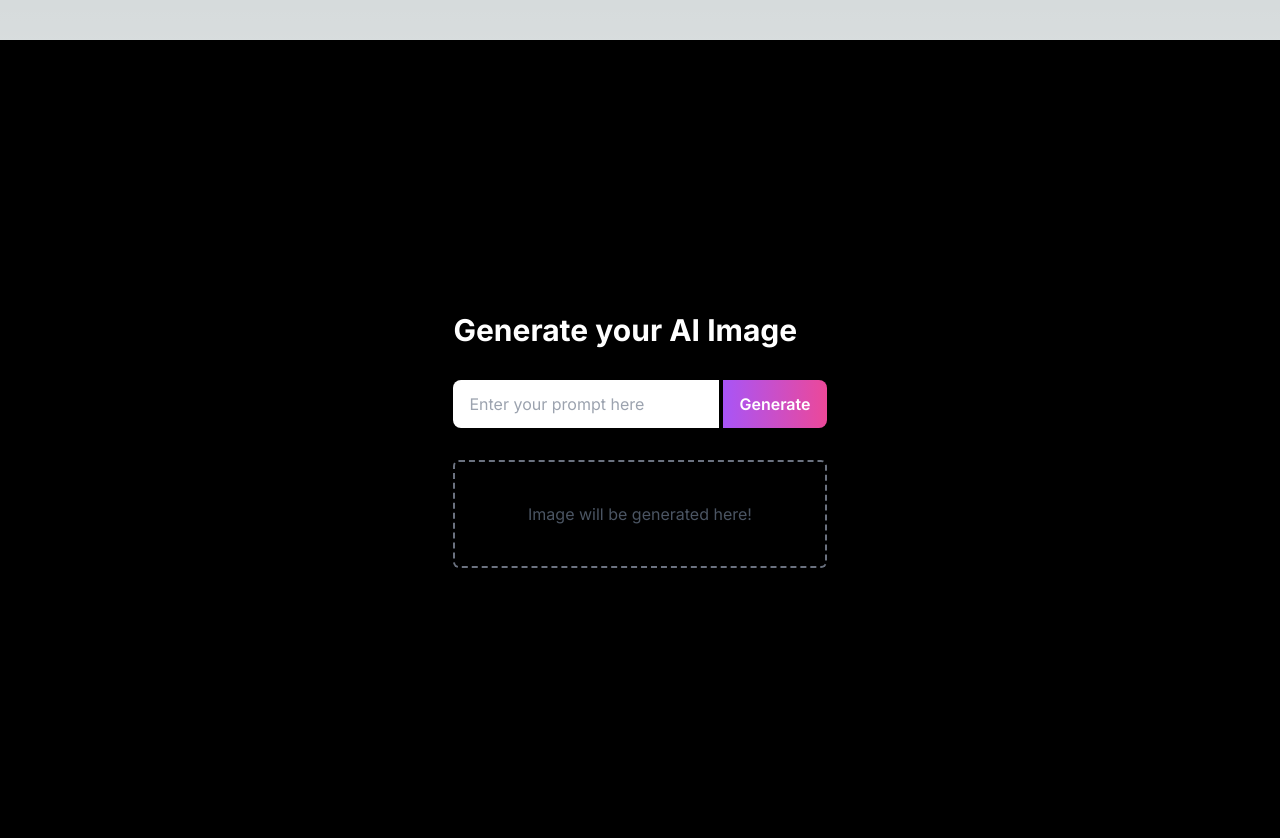
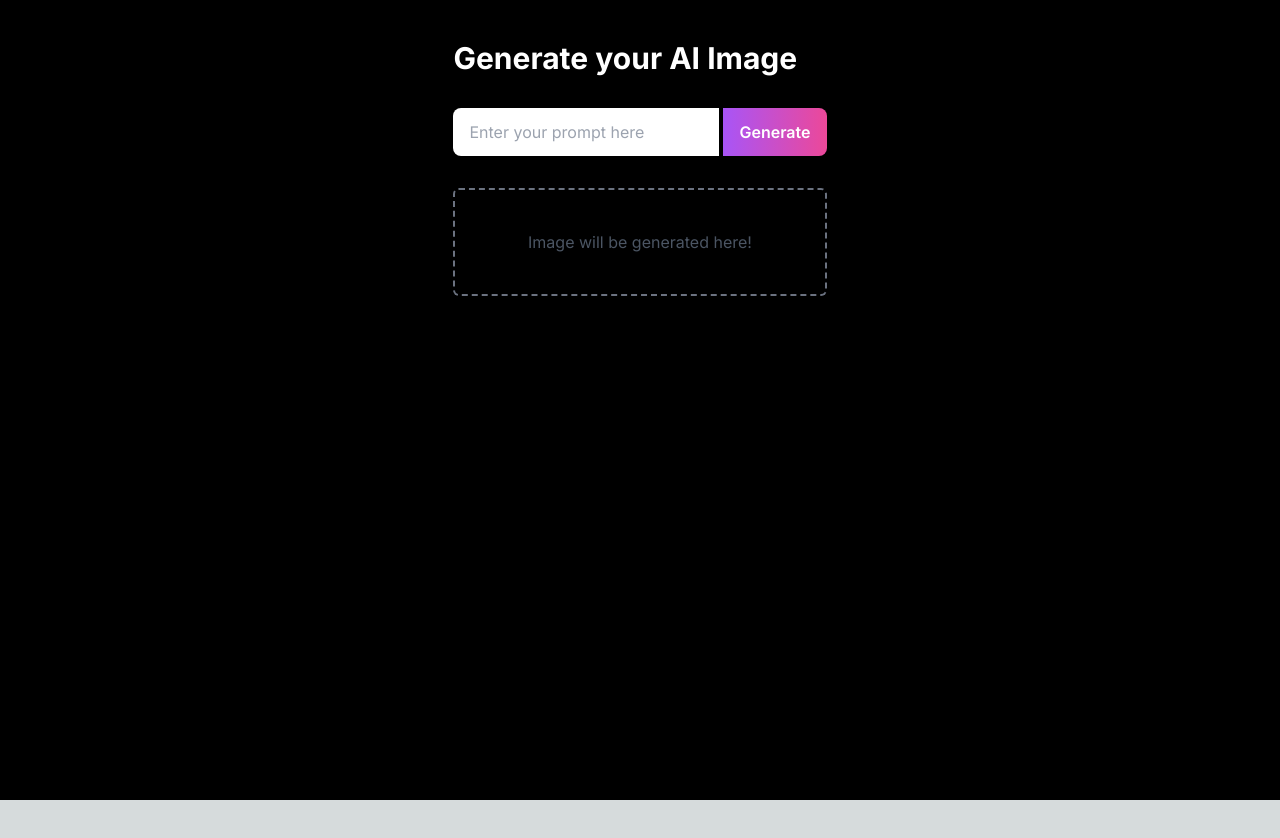
Before and after one commit to Neel-max-cpu/SnapMagic, a Next.js app: page / in a window 1280 px wide. After the commit the page ends 800 px from the top, so only its background shows below. Built offline with nearby package versions, Linux system fonts and the light colour scheme.

Commit message:
style update :memo:

```diff
--- a/app/page.tsx
+++ b/app/page.tsx
@@ -2,7 +2,7 @@
 
 export default function Home() {
   return (
-    <div className="bg-black mt-10 flex items-center justify-center min-h-screen">
+    <div className="bg-black pt-10 flex items-top justify-center h-svh">
       <main className="max-w-xl mx-auto">
         <h1 className="text-white text-3xl font-bold mb-8">
           Generate your AI Image
```
